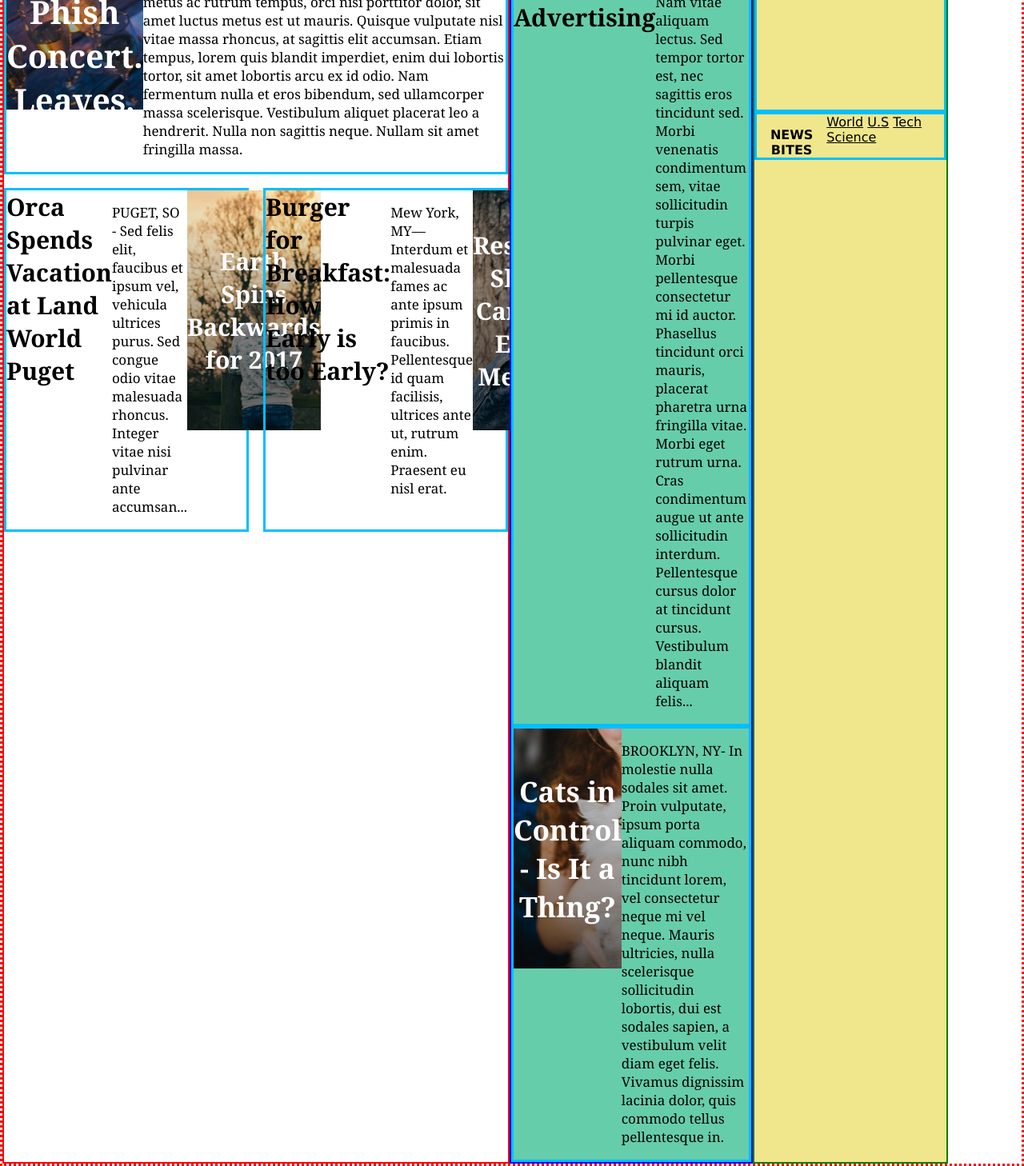
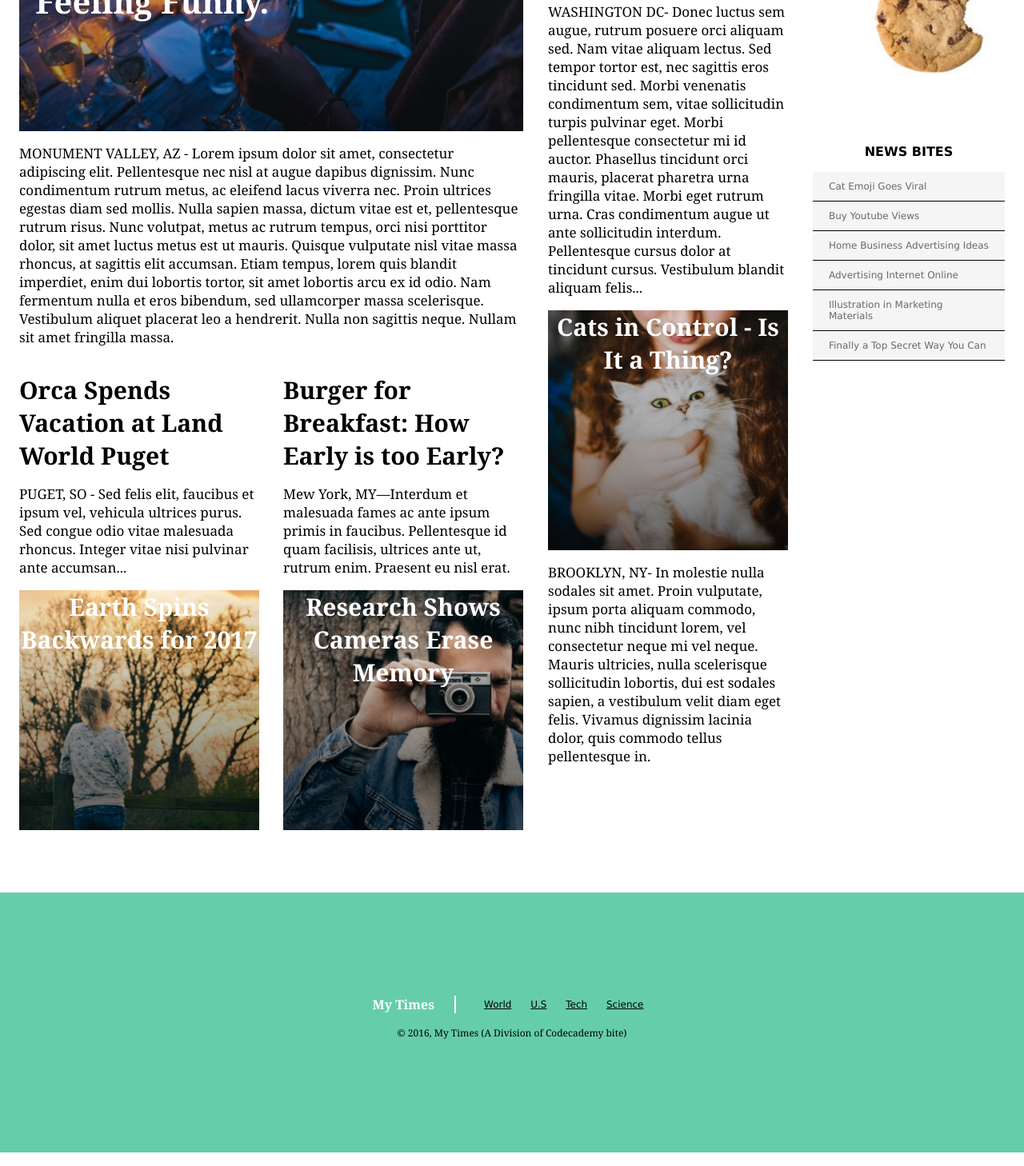
Before and after one commit to alexcantor/mytimes, a plain HTML site: page index.html in a window 1280 px wide. Shown: the part 252-1710 px from the top of the page at 80% size. Drawn offline with Linux system fonts and the light colour scheme.

Commit message:
Complete My Times Project prior to comparison with results

```diff
--- a/index.html
+++ b/index.html
@@ -97,7 +97,7 @@
           </div>
           <div class="subcolumn">
             <div id="secstoryimg" class="img">
-              <h3>Cats in Control - Is It a Thing?</h3>
+              <span>Cats in Control - Is It a Thing?</span>
             </div>
             <p>BROOKLYN, NY- In molestie nulla sodales sit amet. Proin
               vulputate, ipsum porta aliquam commodo, nunc nibh tincidunt
@@ -114,36 +114,59 @@
         <div id="right" class="small">
           <div class="subcolumn">
             <div id="firststoryimg" class="img">
-              <!--<h3>Text over picture here</h3>-->
+              <!--<<span>Text over picture here</span>-->
             </div>
             <!--<p>Paragraph content here</p>
             <h2>Title header here</h2>-->
           </div>
           <div class="subcolumn">
             <!--<div id="secstory" class="img">
-              <h3>Text over picture here</h3>
+              <span>Text over picture here</span>
             </div>-->
-            <span class="newsbites">News Bites</span>
+            <h3 class="newsbites">News Bites</h3>
             <div class="bitesnav">
-              <span><a href="#">World</a> </span>
-              <span><a href="#">U.S</a> </span>
-              <span><a href="#">Tech</a> </span>
-              <span><a href="#">Science</a> </span>
-              <!--<ul>
-                <li>Cat Emoji Goes Viral</li>
-                <li>Buy Youtube Views</li>
-                <li>Home Business Advertising Ideas</li>
-                <li>Advertising Internet Online</li>
-                <li>Illustration in Marketing Materials</li>
-                <li>Finally a Top Secret Way You Can</li>
-              </ul>-->
+              <div class="nbitesitem">
+                <span>Cat Emoji Goes Viral</span>
+              </div>
+              <div class="nbitesitem">
+                <span>Buy Youtube Views</span>
+              </div>
+              <div class="nbitesitem">
+                <span>Home Business Advertising Ideas</span>
+              </div>
+              <div class="nbitesitem">
+                <span>Advertising Internet Online</span>
+              </div>
+              <div class="nbitesitem">
+                <span>Illustration in Marketing Materials</span>
+              </div>
+              <div class="nbitesitem">
+                <span>Finally a Top Secret Way You Can</span>
+              </div>
             </div>
+          </div>
+        </div>
+      </div>
 
 
+<!--Here starts the footer section-->
+      <div class="footer">
+        <div class="firstline">
+          <h2>My Times</h2>
+          <div class="footernav">
+            <span><a href="#">World</a> </span>
+            <span><a href="#">U.S</a> </span>
+            <span><a href="#">Tech</a> </span>
+            <span><a href="#">Science</a> </span>
           </div>
         </div>
 
+        <p>&copy; 2016, My Times (A Division of Codecademy bite)</p>
+
+
+
       </div>
+
     </div>
 
 
--- a/resources/style.css
+++ b/resources/style.css
@@ -1,10 +1,11 @@
 html, body {
   margin: 0;
-  padding: 0;
+  top: 0;
   font-family: verdana;
 }
 
 header {
+  position: fixed;
   display: flex;
   height: auto;
   width: 100%;
@@ -14,6 +15,7 @@ header {
   align-items: center;
   padding: 10px 0;
   justify-content: space-between;
+  background-color: white;
 }
 
 a {
@@ -36,13 +38,6 @@ h2 {
     font-style: normal;
 }
 
-span.newsbites {
-  font-size: 16px;
-  font-weight: bold;
-  text-transform: uppercase;
-  text-align: center;
-  margin-top: 16px;
-}
 .logo {
   display: flex;
   width: 100%;
@@ -72,15 +67,24 @@ span.newsbites {
 /*###################
 Main Content Section*/
 
-/*.content {
-  border: 4px solid black;
-  width: auto;
-  height: 600px;
-}*/
+h3.newsbites {
+  font-size: 16px;
+  font-weight: bold;
+  text-transform: uppercase;
+  text-align: center;
+  margin-top: 16px;
+}
 
+.content {
+  padding-top: 116px;
+  width: 100%;
+  margin: 0 auto;
+}
 .column {
-  border: 3px dotted red;
   display: flex;
+  justify-content: space-between;
+  margin: 0 auto 78px auto;
+  width: 1232px;
 }
 
 .large,
@@ -91,9 +95,8 @@ Main Content Section*/
 }
 
 .subcolumn {
-  border: 3px solid deepskyblue;
   display: flex;
-  flex-direction: colum;
+  flex-direction: column;
 
 }
 
@@ -105,13 +108,14 @@ Main Content Section*/
   font-size: 30px;
   color: white;
   display: flex;
-  align-items: center;
   text-align: center;
 }
 
 .large #mainstoryimg.img {
   background-image: url(./pics/mainstory.png);
   font-size: 40px;
+  text-align: left;
+
 }
 
 .large #secstoryimg.img {
@@ -140,19 +144,14 @@ Main Content Section*/
 
 .column .large {
   width: 630px;
-  border: 2px solid red;
 }
 
 .column .medium {
-  border: 2px solid blue;
   width: 300px;
-  background-color: MediumAquaMarine;
 }
 
 .column .small {
   width: 240px;
-  border: 2px solid green;
-  background-color: khaki;
 }
 
 .leftbottomstories {
@@ -161,12 +160,62 @@ Main Content Section*/
   margin-top: 17px;
 }
 
+.bitesnav {
+  display: flex;
+  flex-direction: column;
+}
 
-.bitesnav {
-  display: block;
-}
-#leftcolsecstory,
-#leftcolthirdstory {
-  width: 300px;
+.nbitesitem {
+  padding: 11px 20px;
+  border-bottom: 1px solid black;
+  background-color: whitesmoke;
+  font-family: verdana;
+  font-size: 12px;
+  color: dimgray;
+
 
 }
+
+.leftbottomstories .subcolumn {
+  width: 300px;
+}
+
+/*###################
+Footer Section*/
+
+.footer {
+  width: 100%;
+  height: 325px;
+  margin: auto;
+  font-size: 12px;
+  background-color: MediumAquaMarine;
+  display: flex;
+  align-items: center;
+  justify-content: center;
+  flex-direction: column;
+}
+
+.firstline  {
+  display: inline-flex;
+  align-items: center;
+}
+
+.footer .firstline h2 {
+  font-family: georgia;
+  font-size: 16px;
+  font-weight: bold;
+  color: white;
+  padding-right: 25px;
+  border-right: 2px solid white;
+}
+
+.footer p {
+  font-size: 12px;
+}
+.footernav {
+  padding-left: 25px;
+}
+
+.footernav span {
+  padding: 20px 10px;
+}
```
